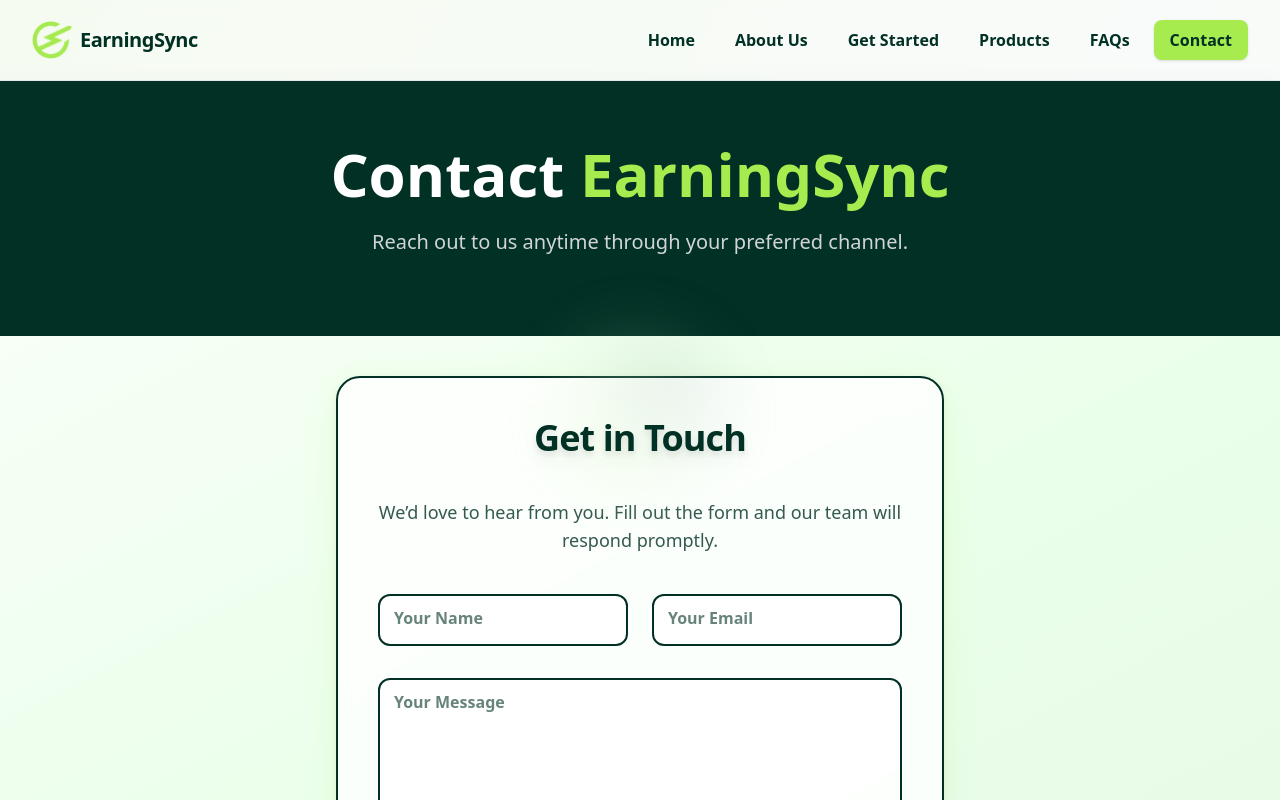
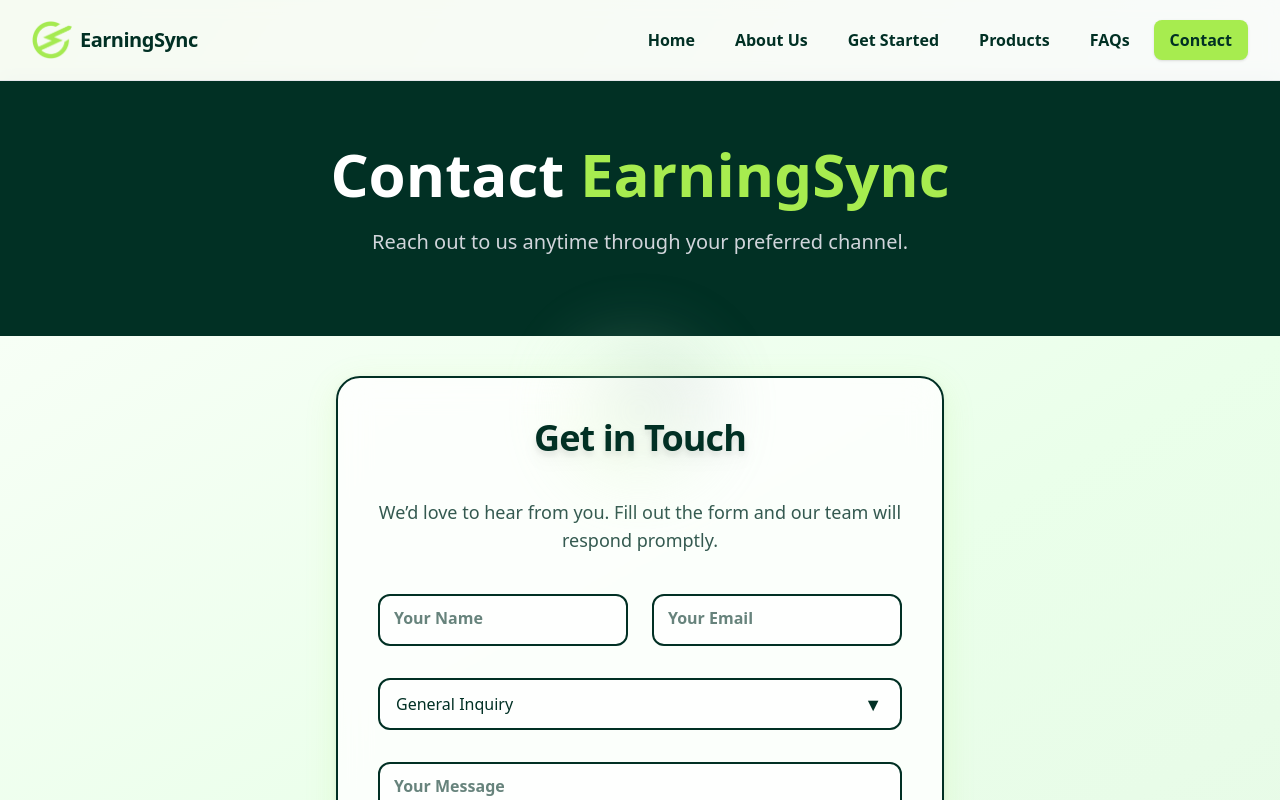
Before and after one commit to Suhaib5333/earning-sync, a React (Vite) app: page /contact in a window 1280 px wide. Shown: the top 800 px of the page. Built offline with nearby package versions, Linux system fonts and the light colour scheme; the HTML template or start-up script is replaced by a standard one.

Commit message:
added subject in contact page

```diff
--- a/src/pages/Contact.jsx
+++ b/src/pages/Contact.jsx
@@ -3,6 +3,17 @@ import { motion } from "framer-motion";
 import { FaEnvelope, FaWhatsapp, FaLinkedin, FaUsers } from "react-icons/fa";
 import emailjs from "@emailjs/browser";
 emailjs.init("NqVyP1tbFm3VvkKM3");
+
+const subjectOptions = [
+  "General Inquiry",
+  "Getting Started",
+  "Copy Trading Support",
+  "Profit Share & Fees",
+  "Account & Security",
+  "Technical Issue",
+  "Feedback",
+  "Other",
+];
 
 const Contact = () => {
   const form = useRef();
@@ -14,11 +25,13 @@ const Contact = () => {
   const [name, setName] = useState("");
   const [email, setEmail] = useState("");
   const [message, setMessage] = useState("");
+  const [subject, setSubject] = useState(subjectOptions[0]);
   // Track focus for each field
   const [focus, setFocus] = useState({
     name: false,
     email: false,
     message: false,
+    subject: false,
   });
 
   // EmailJS credentials
@@ -38,6 +51,7 @@ const Contact = () => {
       name,
       email,
       message,
+      subject, // <-- sent as {{subject}} to EmailJS
       time: getCurrentTime(),
     };
 
@@ -55,6 +69,7 @@ const Contact = () => {
           setName("");
           setEmail("");
           setMessage("");
+          setSubject(subjectOptions[0]);
           form.current.reset();
         },
         () => {
@@ -166,6 +181,35 @@ const Contact = () => {
                   Your Email
                 </label>
               </div>
+            </div>
+            {/* Subject Dropdown */}
+            <div className="relative">
+              <select
+                name="subject"
+                id="subject"
+                required
+                value={subject}
+                onChange={(e) => setSubject(e.target.value)}
+                onFocus={() => setFocus((f) => ({ ...f, subject: true }))}
+                onBlur={() => setFocus((f) => ({ ...f, subject: false }))}
+                className="peer w-full px-4 py-3 rounded-xl border-2 border-[#013024] bg-white/60 text-[#013024] font-medium focus:border-[#a7ec4f] focus:ring-2 focus:ring-[#a7ec4f]/30 outline-none transition-all appearance-none"
+                style={{
+                  WebkitAppearance: "none",
+                  MozAppearance: "none",
+                  appearance: "none",
+                  minHeight: "3rem",
+                }}
+              >
+                {subjectOptions.map((option) => (
+                  <option key={option} value={option}>
+                    {option}
+                  </option>
+                ))}
+              </select>
+              {/* Removed the Subject label */}
+              <span className="pointer-events-none absolute right-5 top-1/2 -translate-y-1/2 text-[#013024] text-lg">
+                ▼
+              </span>
             </div>
             {/* Message Field */}
             <div className="relative">
```
